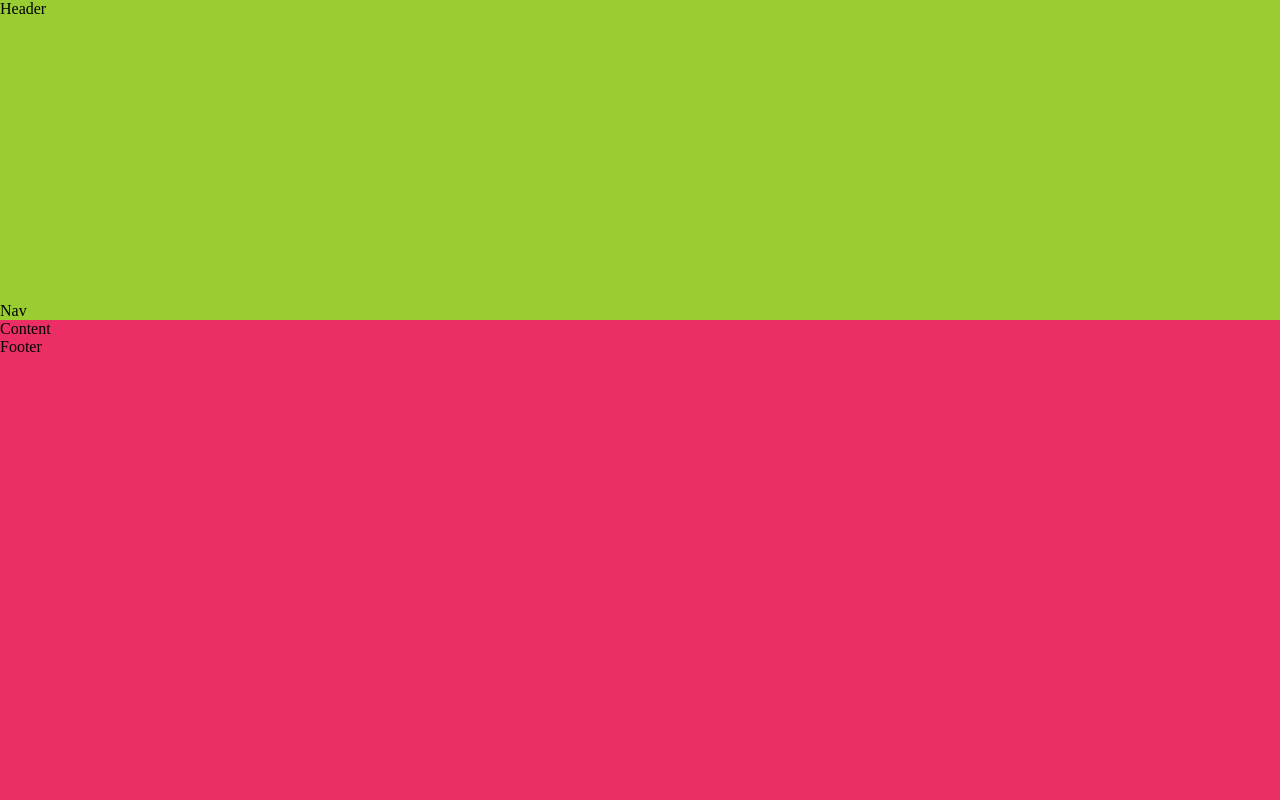
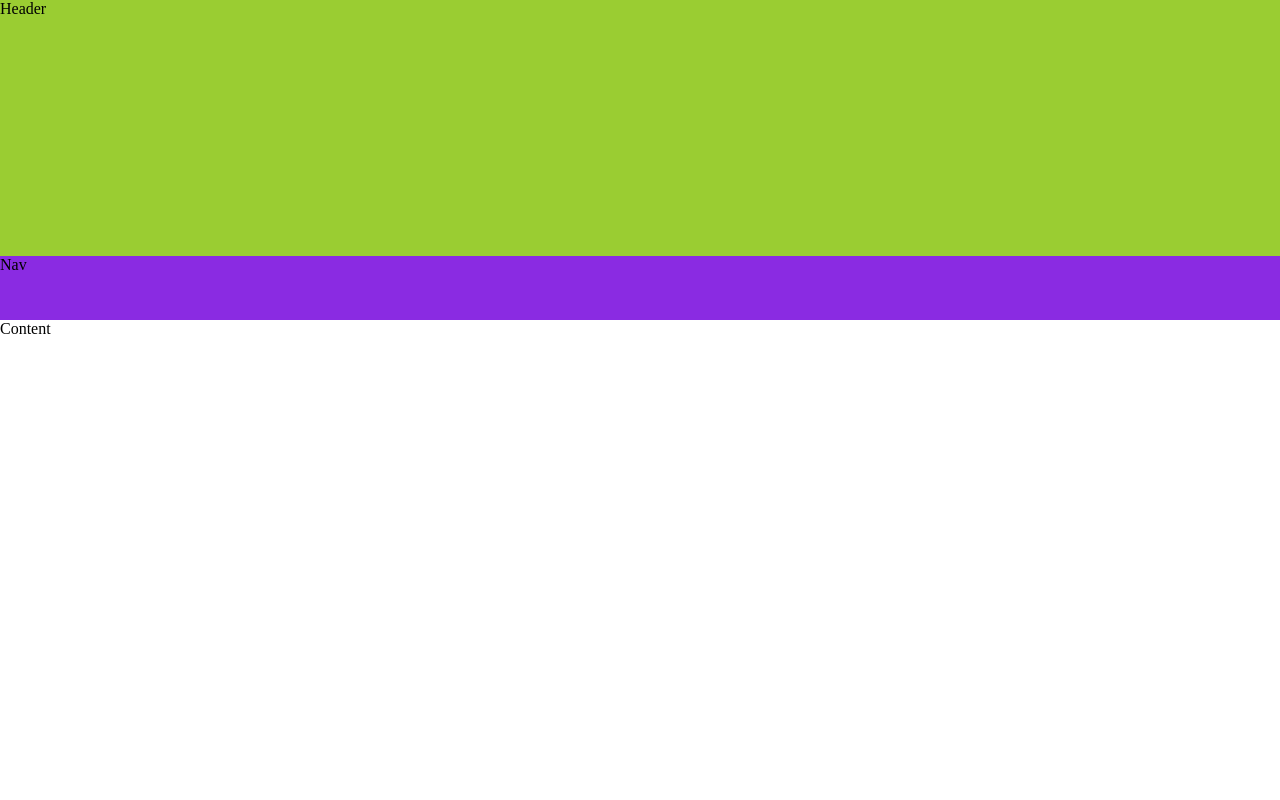
Before and after one commit to thnlsn/broke-lads, a React (Create React App) app: page / in a window 1280 px wide. Shown: the top 800 px of the page. Built offline with nearby package versions, Linux system fonts and the light colour scheme; the HTML template or start-up script is replaced by a standard one.

Commit message:
base layout styles for main content and footer done

```diff
--- a/src/css/style.css
+++ b/src/css/style.css
@@ -11,7 +11,7 @@ html {
   box-sizing: inherit; }
 
 body {
-  background-color: #eb2f64; }
+  min-height: 100vh; }
 
 .header {
   height: 20rem;
@@ -19,6 +19,16 @@ body {
   display: flex;
   flex-direction: column;
   justify-content: space-between; }
+
+.content {
+  height: 70rem; }
+
+.footer {
+  background-color: dodgerblue; }
+
+.navigation {
+  background-color: blueviolet;
+  flex: 0 0 20%; }
 
 /*
     COLORS
--- a/src/sass/_base.scss
+++ b/src/sass/_base.scss
@@ -14,5 +14,5 @@ html {
 }
 
 body {
-  background-color: #eb2f64;
+  min-height: 100vh;
 }
--- a/src/sass/_components.scss
+++ b/src/sass/_components.scss
@@ -0,0 +1,4 @@
+.navigation {
+  background-color: blueviolet;
+  flex: 0 0 20%;
+}
--- a/src/sass/_layout.scss
+++ b/src/sass/_layout.scss
@@ -1,9 +1,17 @@
 .header {
-  height: 20rem;
-  background-color: yellowgreen;
+  height: 20rem; // ------------------------ Testing
+  background-color: yellowgreen; // ------------------------ Testing
 
   // For the navbar placement
   display: flex;
   flex-direction: column;
   justify-content: space-between;
 }
+
+.content {
+  height: 70rem; // ------------------------ Testing
+}
+
+.footer {
+  background-color: dodgerblue; // ------------------------ Testing
+}
```
